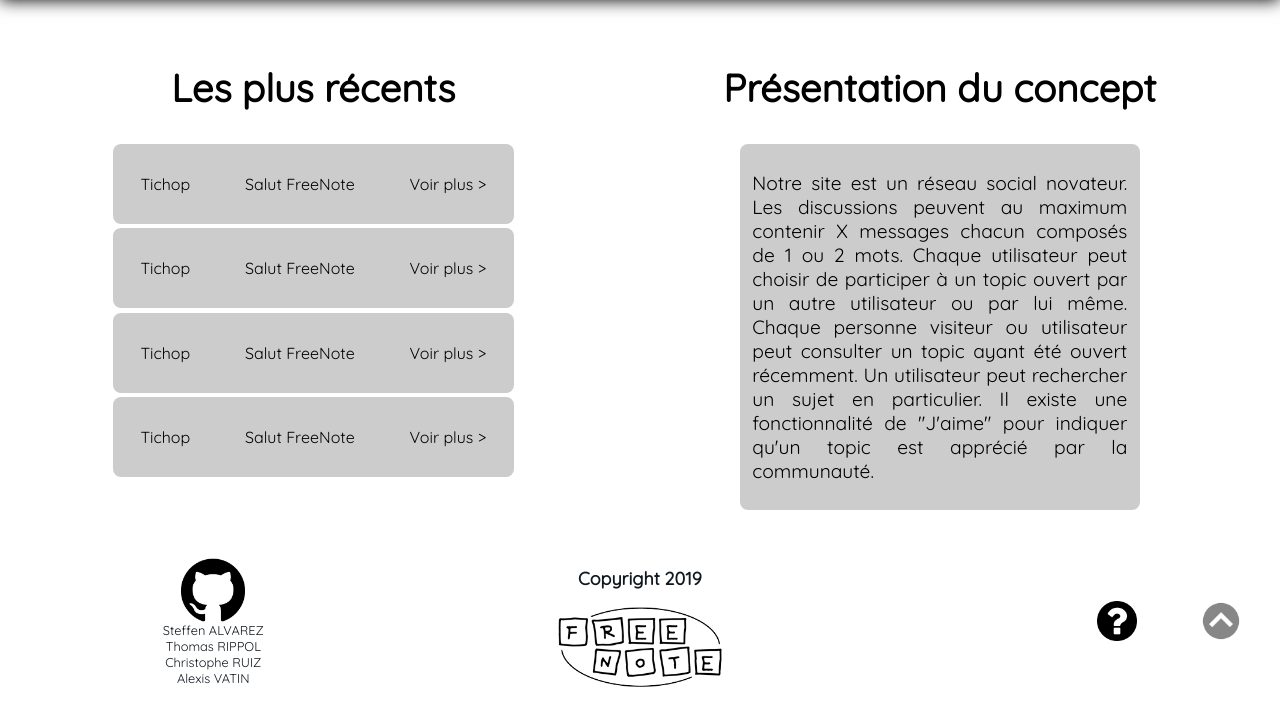
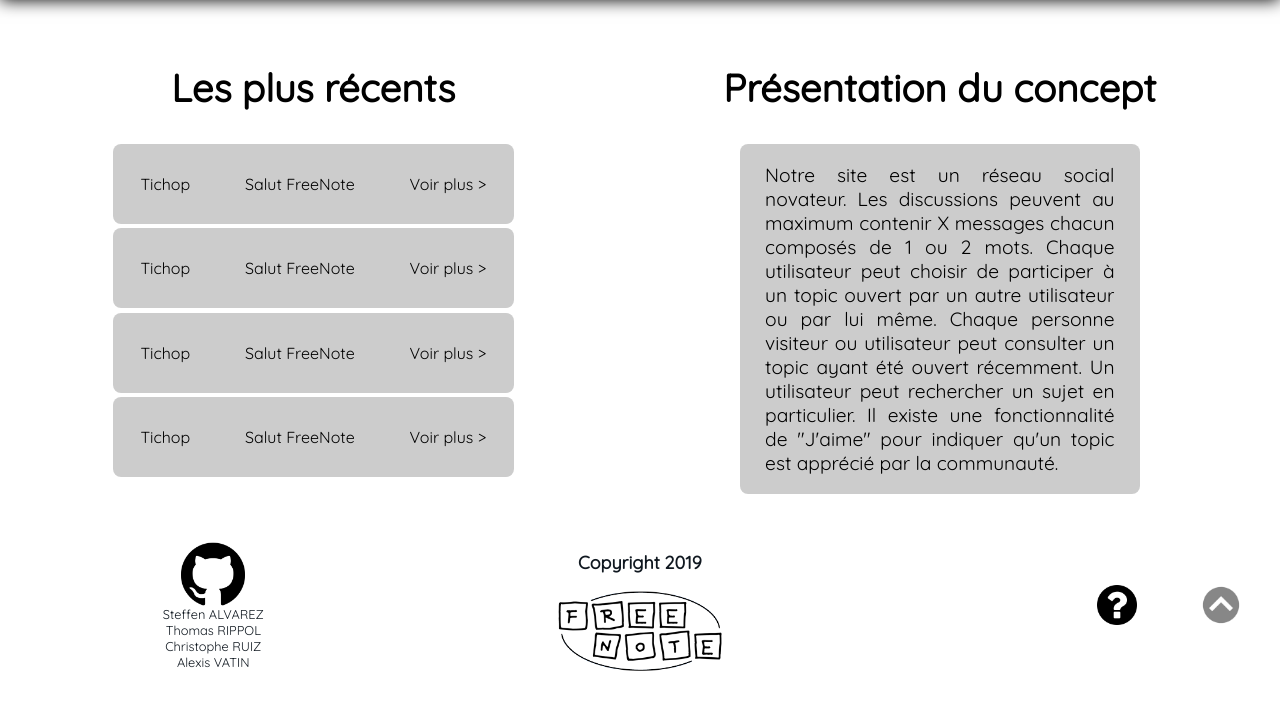
Before and after one commit to AlexisVatin/travailcss, a PHP site: page / in a window 1280 px wide. Shown: the part 96-800 px from the top of the page. Run offline with PHP 8.4, Linux system fonts and the light colour scheme.

Commit message:
responsive

```diff
--- a/largestyle.css
+++ b/largestyle.css
@@ -159,7 +159,7 @@ form>imput{
 
 .presentation>p{
 
-    padding: 1vh 1vw 1vh 1vw;
+    padding: 0vh 2vw 0vh 2vw;
     font-size: 1.5vw;
     text-align: justify;
 }
```
